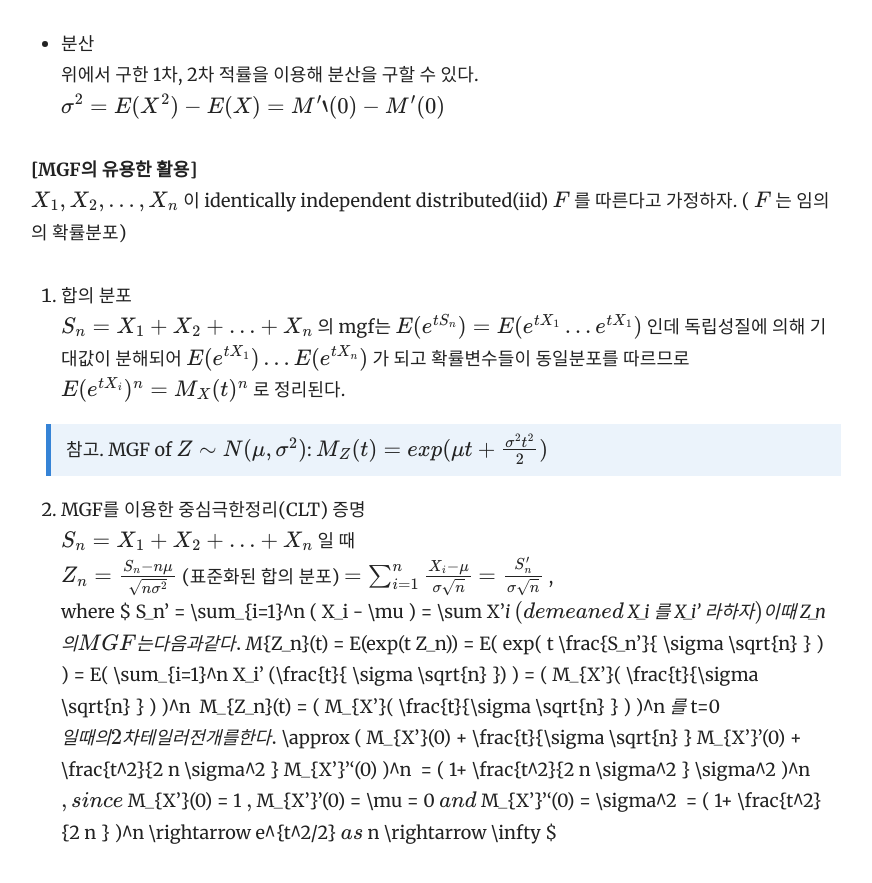
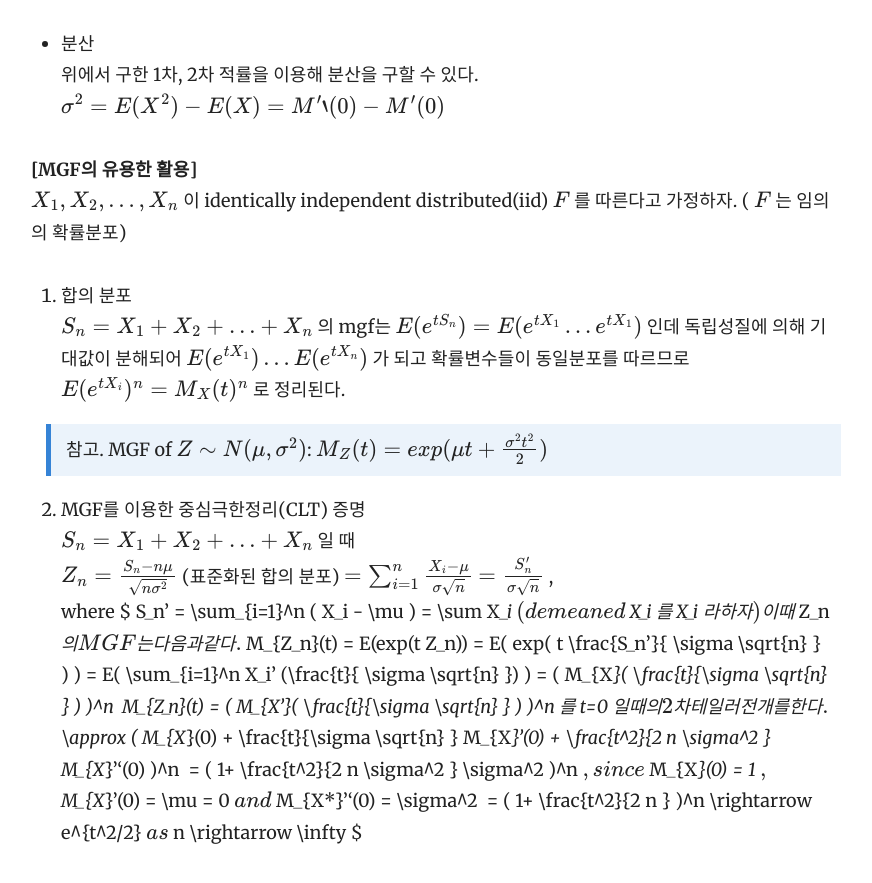
Before and after one commit to yrk3434/yrk3434.github.io, a Jekyll site: the page built from _docs/Theory/Mathematical Statistics.md, in a window 1280 px wide and 900 px high, scrolled down 2403 px. Shown: the top 883 px of the window, without its empty margins (359-1231 px from the left). Built offline with Jekyll 4.4.1, drawn with Linux system fonts in a browser that asks for light colours; formulas are drawn with MathJax 3.

```diff
--- a/_docs/Theory/Mathematical Statistics.md
+++ b/_docs/Theory/Mathematical Statistics.md
@@ -80,13 +80,13 @@ $ X_1, X_2, ..., X_n $ 이 identically independent distributed(iid) $ F $ 를
   $ Z_n  =  \frac{S_n- n \mu}{\sqrt{ n \sigma^2 }} $ (표준화된 합의 분포)
   $ = \sum_{i=1}^n \frac{ X_i - \mu }{ \sigma \sqrt{n} } $
   $ = \frac{ S_n' }{ \sigma \sqrt{n} }  $ , <br/>
-  where $ S_n' = \sum_{i=1}^n ( X_i - \mu ) = \sum X'_i $ (demeaned $ X_i $ 를 $ X_i' $ 라 하자)<br/>
+  where $ S_n' = \sum_{i=1}^n ( X_i - \mu ) = \sum X*_i $ (demeaned $ X_i $ 를 $ X_i* $ 라 하자)<br/>
   이 때 $ Z_n $ 의 MGF는 다음과 같다.  <br/>
   $ M_{Z_n}(t) = E(exp(t Z_n)) = E( exp( t \frac{S_n'}{ \sigma \sqrt{n} } ) )
-  = E( \sum_{i=1}^n X_i' (\frac{t}{ \sigma \sqrt{n} })  )  =  ( M_{X'}( \frac{t}{\sigma \sqrt{n} }  ) )^n $ <br/>
+  = E( \sum_{i=1}^n X_i' (\frac{t}{ \sigma \sqrt{n} })  )  =  ( M_{X*}( \frac{t}{\sigma \sqrt{n} }  ) )^n $ <br/>
    <br/>
   $ M_{Z_n}(t) = ( M_{X'}( \frac{t}{\sigma \sqrt{n} }  ) )^n $ 를 $ t=0 $ 일 때의 2차 테일러 전개를 한다. <br/>
-  $ \approx  ( M_{X'}(0) + \frac{t}{\sigma \sqrt{n} } M_{X'}'(0) + \frac{t^2}{2 n \sigma^2 }  M_{X'}''(0) )^n $ <br/>
+  $ \approx  ( M_{X*}(0) + \frac{t}{\sigma \sqrt{n} } M_{X*}'(0) + \frac{t^2}{2 n \sigma^2 }  M_{X*}''(0) )^n $ <br/>
   $ = ( 1+ \frac{t^2}{2 n \sigma^2 } \sigma^2  )^n $ ,  <br/>
-  since $ M_{X'}(0) = 1 $ , $ M_{X'}'(0) = \mu = 0 $ and $ M_{X'}''(0) = \sigma^2 $ <br/>
+  since $ M_{X*}(0) = 1 $ , $ M_{X*}'(0) = \mu = 0 $ and $ M_{X*}''(0) = \sigma^2 $ <br/>
   $ =  ( 1+ \frac{t^2}{2 n }  )^n  \rightarrow e^{t^2/2}  $ as $ n  \rightarrow \infty $
```
